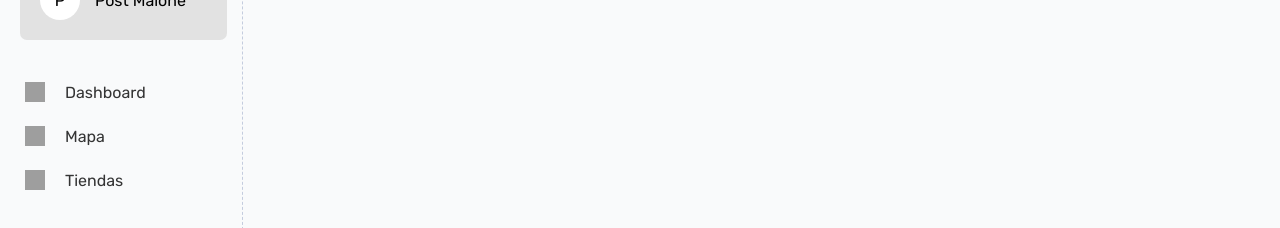
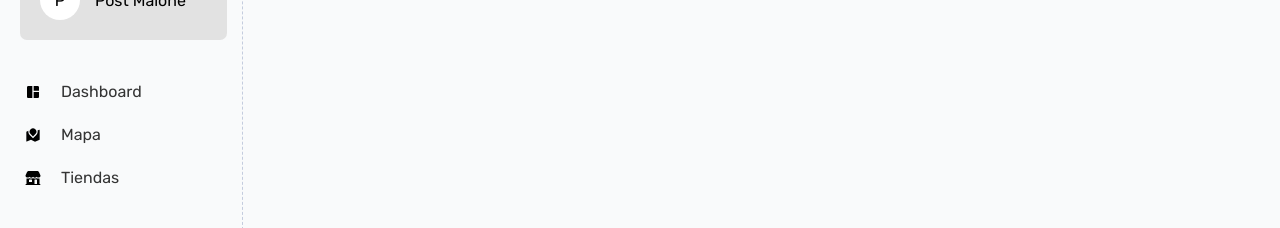
Before and after one commit to AI-Inventory-Management/front-end, a React (Create React App) app: page / in a window 1280 px wide. Shown: the part 154-382 px from the top of the page. Built offline with nearby package versions, Linux system fonts and the light colour scheme; grey boxes are pictures that could not be loaded.

Commit message:
icons implemented

```diff
--- a/package.json
+++ b/package.json
@@ -9,7 +9,7 @@
     "@testing-library/user-event": "^13.5.0",
     "react": "^18.2.0",
     "react-dom": "^18.2.0",
-    "react-icons": "^4.4.0",
+    "react-icons": "^4.6.0",
     "react-router-dom": "^6.4.1",
     "react-scripts": "5.0.1",
     "web-vitals": "^2.1.4"
--- a/src/layouts/Sidebar.js
+++ b/src/layouts/Sidebar.js
@@ -24,11 +24,7 @@ function Sidebar() {
           return (
             <Link key={key} className="sb-option" to={val.link}>
               <li className="sb-option-li">
-                <img
-                  className="sb-option-icon"
-                  src={val.icon}
-                  alt="logo de empresa"
-                />
+                {val.icon}
                 <p className="sb-option-title">{val.title}</p>
               </li>
             </Link>
--- a/src/layouts/SidebarData.js
+++ b/src/layouts/SidebarData.js
@@ -1,17 +1,21 @@
+import { RiRoadMapFill } from "react-icons/ri";
+import { MdSpaceDashboard } from "react-icons/md";
+import { IoStorefront } from "react-icons/io5";
+
 export const SidebarData = [
   {
     title: "Dashboard",
-    icon: "https://upload.wikimedia.org/wikipedia/commons/thumb/9/98/OOjs_UI_icon_userAvatar.svg/2048px-OOjs_UI_icon_userAvatar.svg.png",
+    icon: <MdSpaceDashboard />,
     link: "/",
   },
   {
     title: "Mapa",
-    icon: "https://upload.wikimedia.org/wikipedia/commons/thumb/9/98/OOjs_UI_icon_userAvatar.svg/2048px-OOjs_UI_icon_userAvatar.svg.png",
+    icon: <RiRoadMapFill />,
     link: "/mapa",
   },
   {
     title: "Tiendas",
-    icon: "https://upload.wikimedia.org/wikipedia/commons/thumb/9/98/OOjs_UI_icon_userAvatar.svg/2048px-OOjs_UI_icon_userAvatar.svg.png",
+    icon: <IoStorefront />,
     link: "/filter",
   },
 ];
--- a/src/styles/Sidebar.css
+++ b/src/styles/Sidebar.css
@@ -79,11 +79,6 @@
   background-color: #dadada;
 }
 
-.sb-option-icon {
-  width: 2rem;
-  height: 2rem;
-}
-
 .sb-option-title {
   color: rgb(52, 52, 52);
 }
```
Also changed, not shown: 1 other file (tests, documents, lock files or other folders).
